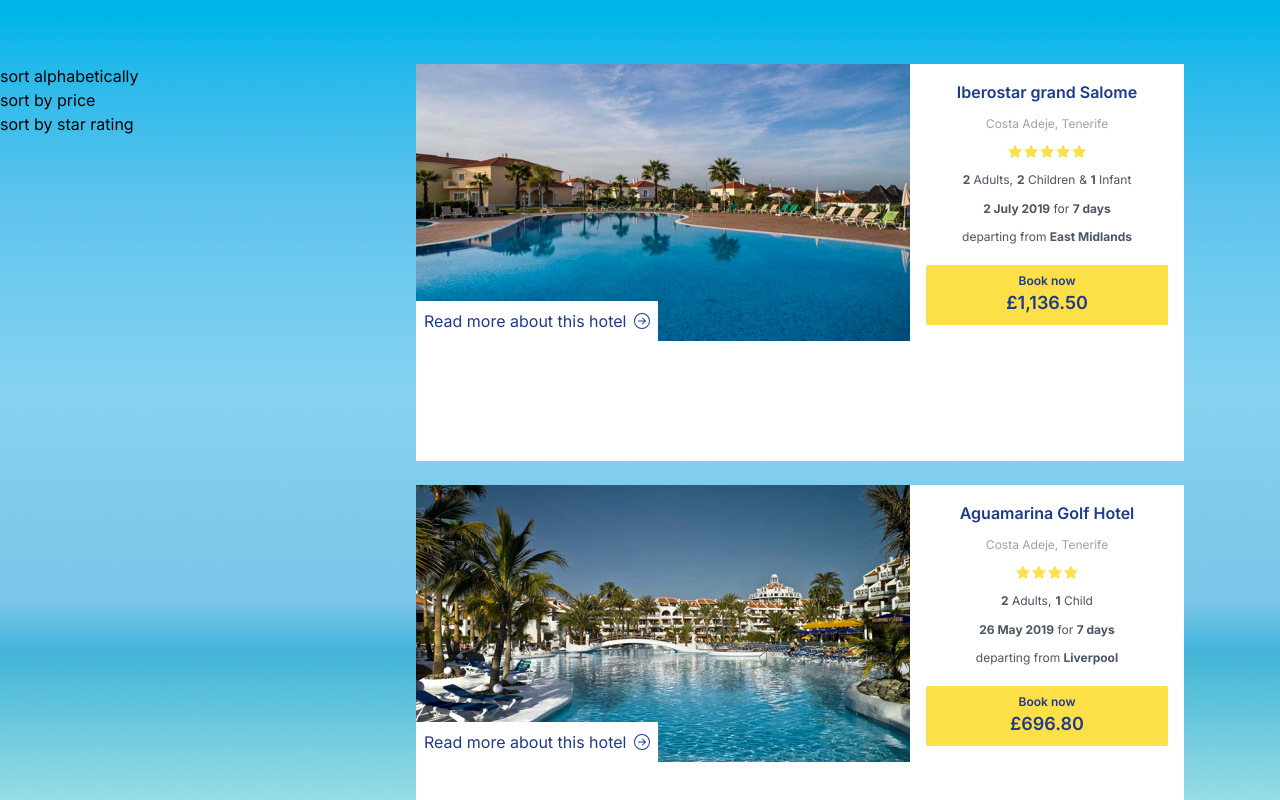
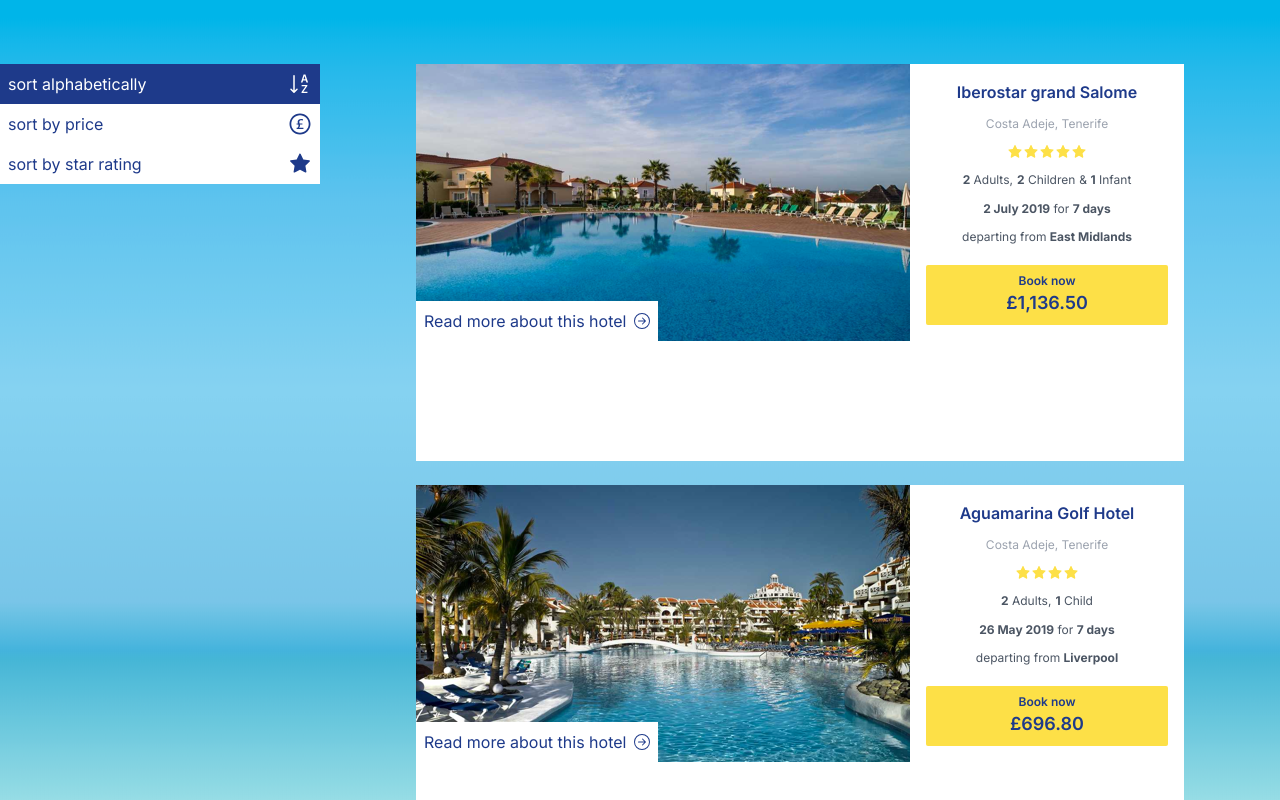
Before and after one commit to TheDayC/otb-test, a Next.js app: page / in a window 1280 px wide. Shown: the top 800 px of the page. Built offline with nearby package versions, Linux system fonts and the light colour scheme.

Commit message:
chore: added handler to switch orders

```diff
--- /dev/null
+++ b/src/components/Sidebar/OrderButton/icon.tsx
@@ -0,0 +1,22 @@
+'use client';
+import { FC } from 'react';
+import { HotelOrder } from '@/enums/hotels';
+import { BsSortAlphaDown } from 'react-icons/bs';
+import { AiFillStar, AiOutlinePoundCircle } from 'react-icons/ai';
+
+interface IconProps {
+    type: HotelOrder;
+}
+
+const Icon: FC<IconProps> = ({ type }) => {
+    switch (type) {
+        case HotelOrder.Alphabetical:
+            return <BsSortAlphaDown className="w-6 h-6" />;
+        case HotelOrder.Price:
+            return <AiOutlinePoundCircle className="w-6 h-6" />;
+        case HotelOrder.Rating:
+            return <AiFillStar className="w-6 h-6" />;
+    }
+};
+
+export default Icon;
--- a/src/components/Sidebar/OrderButton/index.tsx
+++ b/src/components/Sidebar/OrderButton/index.tsx
@@ -1,9 +1,12 @@
 'use client';
 import { FC } from 'react';
-import { useSelector } from 'react-redux';
+import { useDispatch, useSelector } from 'react-redux';
 import { HotelOrder } from '@/enums/hotels';
+import { orderButtonText } from '@/utils/sort';
+import { setHotelOrder } from '@/redux/slice/hotels';
 import selector from './selector';
-import { orderButtonText } from '@/utils/sort';
+import { BsSortAlphaDown } from 'react-icons/bs';
+import Icon from './icon';
 
 interface OrderButtonProps {
     type: HotelOrder;
@@ -12,11 +15,33 @@ interface OrderButtonProps {
 const OrderButton: FC<OrderButtonProps> = ({ type }) => {
     const { order } = useSelector(selector);
     const title = orderButtonText(type);
+    const dipsatch = useDispatch();
+    const isSelected = order === type;
+    const bgColor = isSelected ? 'blue-800' : 'white';
+    const textColor = isSelected ? 'white' : 'blue-800';
+
+    const handleClick = () => {
+        dipsatch(setHotelOrder(type));
+    };
+
+    if (isSelected) {
+        return (
+            <button
+                className="flex flex-row items-center justify-between w-full bg-blue-900 text-white p-2"
+                onClick={handleClick}
+            >
+                {title} <Icon type={type} />
+            </button>
+        );
+    }
 
     return (
-        <div className="flex flex-row w-full">
-            <button>{title}</button>
-        </div>
+        <button
+            className="flex flex-row items-center justify-between w-full bg-white text-blue-900 p-2"
+            onClick={handleClick}
+        >
+            {title} <Icon type={type} />
+        </button>
     );
 };
 
--- a/src/redux/slice/hotels.ts
+++ b/src/redux/slice/hotels.ts
@@ -7,13 +7,13 @@ export const hotelsSlice = createSlice({
     name: 'hotels',
     initialState: initialHotelsState,
     reducers: {
-        setHotelDataState(state, action) {
-            state.data = action.payload;
+        setHotelOrder(state, action) {
+            state.order = action.payload;
         },
     },
 });
 
-export const { setHotelDataState } = hotelsSlice.actions;
+export const { setHotelOrder } = hotelsSlice.actions;
 
 export const selectHotelState = (state: AppState) => state.hotels;
 
```
Also changed, not shown: src/components/Sidebar/index.tsx (+2 -5 lines).
